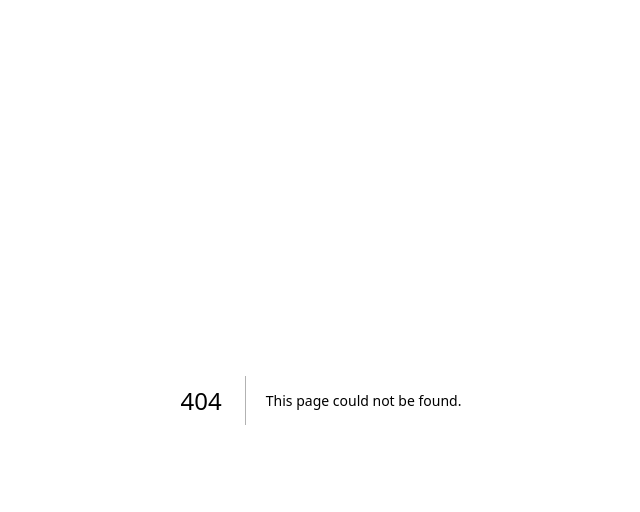
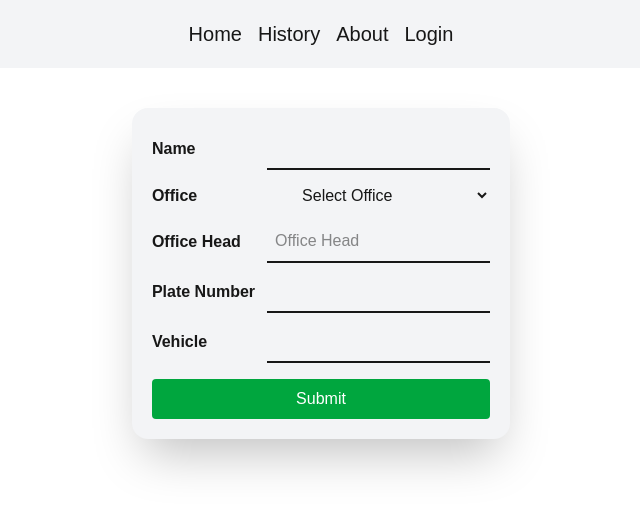
Before and after one commit to jermBB11/Fuel-Req, a Next.js app: page /fuel_request in a window 1280 px wide. Before the commit this address had no page. Shown: the top 512 px of the page, without its empty margins (319-959 px from the left). Built offline with nearby package versions, Linux system fonts and the light colour scheme.

Commit message:
fuel request form added

```diff
--- a/pages/_document.tsx
+++ b/pages/_document.tsx
@@ -1,9 +1,11 @@
 import { Html, Head, Main, NextScript } from "next/document";
+import Navbar from "./navbar";
 
 export default function Document() {
   return (
     <Html lang="en">
       <Head />
+      <Navbar/>
       <body className="antialiased">
         <Main />
         <NextScript />
--- /dev/null
+++ b/pages/fuel_request.tsx
@@ -0,0 +1,135 @@
+import React, { useState } from "react";
+
+const Fuel_Request = () => {
+  const [requestor_name, setName] = useState("");
+  const [requestor_office, setOffice] = useState("");
+  const [requestor_head_office, setHeadOffice] = useState("");
+  const [plate_no, setPlate] = useState("");
+  const [vehicle, setVehicle] = useState("");
+
+  const select_office: { [key: string]: string } = {
+    MISO: "Bonggo Marcos",
+    OVM: "Martin Lapid-Lapid",
+    CMO: "Lito Romualdez",
+  };
+
+  const handleOfficeChange = (e: React.ChangeEvent<HTMLSelectElement>) => {
+    const selected = e.target.value;
+    setOffice(selected);
+    const headOffice = select_office[selected] || "";
+    setHeadOffice(headOffice);
+  };
+
+  const handleSubmit = async (e: React.FormEvent<HTMLFormElement>) => {
+    e.preventDefault();
+    const request = {
+      requestor_name,
+      requestor_office,
+      requestor_head_office,
+      plate_no,
+      vehicle,
+    };
+
+    try {
+      const response = await fetch(`${process.env.NEXT_PUBLIC_APP_URL}/add`, {
+        method: "POST",
+        headers: { "Content-Type": "application/json" },
+        body: JSON.stringify(request),
+      });
+
+      if (!response.ok) {
+        throw new Error("Failed to submit request.");
+      }
+      alert("Request submitted successfully!");
+    } catch (error) {
+      console.error("Submission error:", error);
+      alert("Failed to submit request. Please try again.");
+    }
+  };
+
+  return (
+    <div className="flex justify-center mt-10">
+      <form
+        className="bg-gray-100 flex p-5 rounded-2xl shadow-2xl"
+        onSubmit={handleSubmit}
+      >
+        <div>
+          <div className="gap-5 items-center">
+            <div className="flex justify-between items-center mb-2">
+              <label className="font-bold">Name</label>
+              <input
+                type="text"
+                className="name border-b-2 ml-3 p-2 focus:outline-0"
+                value={requestor_name}
+                onChange={(e) => setName(e.target.value)}
+                required
+              />
+            </div>
+
+            <div className="flex justify-between items-center mb-2">
+              <label className="font-bold">Office</label>
+              <select
+                className="w-50 p-2 focus:outline-0"
+                id="offices"
+                value={requestor_office}
+                onChange={handleOfficeChange}
+                required
+              >
+                <option value="">Select Office</option>
+                <option value="MISO">MISO</option>
+                <option value="OVM">Office of the Vice Mayor</option>
+                <option value="CMO">City Mayor's Office</option>
+              </select>
+            </div>
+
+            <div className="flex justify-between items-center mb-2">
+              <label className="font-bold">Office Head</label>
+              <input
+                type="text"
+                className="office border-b-2 p-2 focus:outline-0"
+                placeholder="Office Head"
+                value={requestor_head_office}
+                readOnly
+              />
+            </div>
+          </div>
+
+          <div className="gap-5">
+            <div className="flex justify-between items-center mb-2">
+              <label className="font-bold">Plate Number</label>
+              <input
+                type="text"
+                className="plate_number border-b-2 ml-3 p-2 focus:outline-0"
+                value={plate_no}
+                onChange={(e) => setPlate(e.target.value)}
+                required
+              />
+            </div>
+
+            <div className="flex justify-between items-center mb-2">
+              <label className="font-bold">Vehicle</label>
+              <input
+                type="text"
+                className="vehicle border-b-2 ml-3 p-2 focus:outline-0"
+                value={vehicle}
+                onChange={(e) => setVehicle(e.target.value)}
+                required
+              />
+            </div>
+
+            <div className="flex justify-center mt-4">
+              <button
+                className="bg-green-600 p-2 rounded text-white w-full"
+                type="submit"
+              >
+                Submit
+              </button>
+            </div>
+          </div>
+        </div>
+      </form>
+    </div>
+  );
+};
+
+export default Fuel_Request;
--- a/pages/index.tsx
+++ b/pages/index.tsx
@@ -1,115 +1,69 @@
-import Image from "next/image";
-import { Geist, Geist_Mono } from "next/font/google";
-
-const geistSans = Geist({
-  variable: "--font-geist-sans",
-  subsets: ["latin"],
-});
-
-const geistMono = Geist_Mono({
-  variable: "--font-geist-mono",
-  subsets: ["latin"],
-});
+import { useEffect, useState } from "react";
 
 export default function Home() {
+  const [data, setData] = useState<any[]>([]);
+
+  useEffect(() => {
+    const fetchData = async () => {
+      try {
+        const res =  await fetch(`${process.env.NEXT_PUBLIC_APP_URL}/fuel-requests`);
+        const data = await res.json();
+        console.log("Fetched data:", data); // <-- Add this
+        setData(data.data);
+      } catch (error) {
+        console.error('error', error);
+      }
+
+    }
+
+    fetchData();
+  }, []);
+
   return (
+
     <div
-      className={`${geistSans.className} ${geistMono.className} font-sans grid grid-rows-[20px_1fr_20px] items-center justify-items-center min-h-screen p-8 pb-20 gap-16 sm:p-20`}
+      className={`font-sans grid grid-rows-[20px_1fr_20px] items-center justify-items-center min-h-screen p-8 pb-20 gap-16 sm:p-20`}
     >
-      <main className="flex flex-col gap-[32px] row-start-2 items-center sm:items-start">
-        <Image
-          className="dark:invert"
-          src="/next.svg"
-          alt="Next.js logo"
-          width={180}
-          height={38}
-          priority
-        />
-        <ol className="font-mono list-inside list-decimal text-sm/6 text-center sm:text-left">
-          <li className="mb-2 tracking-[-.01em]">
-            Get started by editing{" "}
-            <code className="bg-black/[.05] dark:bg-white/[.06] font-mono font-semibold px-1 py-0.5 rounded">
-              pages/index.tsx
-            </code>
-            .
-          </li>
-          <li className="tracking-[-.01em]">
-            Save and see your changes instantly.
-          </li>
-        </ol>
-        <div className="flex gap-4 items-center flex-col sm:flex-row">
-          <a
-            className="rounded-full border border-solid border-transparent transition-colors flex items-center justify-center bg-foreground text-background gap-2 hover:bg-[#383838] dark:hover:bg-[#ccc] font-medium text-sm sm:text-base h-10 sm:h-12 px-4 sm:px-5 sm:w-auto"
-            href="https://vercel.com/new?utm_source=create-next-app&utm_medium=default-template-tw&utm_campaign=create-next-app"
-            target="_blank"
-            rel="noopener noreferrer"
-          >
-            <Image
-              className="dark:invert"
-              src="/vercel.svg"
-              alt="Vercel logomark"
-              width={20}
-              height={20}
-            />
-            Deploy now
-          </a>
-          <a
-            className="rounded-full border border-solid border-black/[.08] dark:border-white/[.145] transition-colors flex items-center justify-center hover:bg-[#f2f2f2] dark:hover:bg-[#1a1a1a] hover:border-transparent font-medium text-sm sm:text-base h-10 sm:h-12 px-4 sm:px-5 w-full sm:w-auto md:w-[158px]"
-            href="https://nextjs.org/docs?utm_source=create-next-app&utm_medium=default-template-tw&utm_campaign=create-next-app"
-            target="_blank"
-            rel="noopener noreferrer"
-          >
-            Read our docs
-          </a>
-        </div>
-      </main>
-      <footer className="row-start-3 flex gap-[24px] flex-wrap items-center justify-center">
-        <a
-          className="flex items-center gap-2 hover:underline hover:underline-offset-4"
-          href="https://nextjs.org/learn?utm_source=create-next-app&utm_medium=default-template-tw&utm_campaign=create-next-app"
-          target="_blank"
-          rel="noopener noreferrer"
-        >
-          <Image
-            aria-hidden
-            src="/file.svg"
-            alt="File icon"
-            width={16}
-            height={16}
-          />
-          Learn
-        </a>
-        <a
-          className="flex items-center gap-2 hover:underline hover:underline-offset-4"
-          href="https://vercel.com/templates?framework=next.js&utm_source=create-next-app&utm_medium=default-template-tw&utm_campaign=create-next-app"
-          target="_blank"
-          rel="noopener noreferrer"
-        >
-          <Image
-            aria-hidden
-            src="/window.svg"
-            alt="Window icon"
-            width={16}
-            height={16}
-          />
-          Examples
-        </a>
-        <a
-          className="flex items-center gap-2 hover:underline hover:underline-offset-4"
-          href="https://nextjs.org?utm_source=create-next-app&utm_medium=default-template-tw&utm_campaign=create-next-app"
-          target="_blank"
-          rel="noopener noreferrer"
-        >
-          <Image
-            aria-hidden
-            src="/globe.svg"
-            alt="Globe icon"
-            width={16}
-            height={16}
-          />
-          Go to nextjs.org →
-        </a>
-      </footer>
+      <h1 className="text-3xl font-bold">Fuel Inventory</h1>
+
+      <div>
+        <table className="border-1 border-black">
+          <thead className="border-1 border-black p-2 bg-black">
+            <tr className="border-1 border-black text-center">
+              <th className="border-1 border-white p-2 text-center text-white">Request ID</th>
+              <th className="border-1 border-white p-2 text-center text-white">Date Requested</th>
+              <th className="border-1 border-white p-2 text-center text-white">Requestor</th>
+              <th className="border-1 border-white p-2 text-center text-white">Requestor Office</th>
+              <th className="border-1 border-white p-2 text-center text-white">Office Head</th>
+              <th className="border-1 border-white p-2 text-center text-white">Plate #</th>
+              <th className="border-1 border-white p-2 text-center text-white">Vehicle</th>
+              <th className="border-1 border-white p-2 text-center text-white">Status</th>
+              <th className="border-1 border-white p-2 text-center text-white">Action</th>
+            </tr>
+          </thead>
+          <tbody>
+            {data.map((d:any) => (
+              <tr key={d.id}>
+              <td className="border-1 border-black p-2 text-center">{d.request_id}</td>
+              <td className="border-1 border-black p-2 text-center">{d.date_requested}</td>
+              <td className="border-1 border-black p-2 text-center">{d.requestor_name}</td>
+              <td className="border-1 border-black p-2 text-center">{d.requestor_office}</td>
+              <td className="border-1 border-black p-2 text-center">{d.requestor_head_office}</td>
+              <td className="border-1 border-black p-2 text-center">{d.plate_no}</td>
+              <td className="border-1 border-black p-2 text-center">{d.vehicle}</td>
+              <td className="border-1 border-black p-2 text-center">{d.status}</td>
+              <td className="border-1 border-black p-2 text-center">
+                <div className="flex gap-2">
+                  <button className="rounded px-3 border-1 border-black bg-green-600 text-white">Approve</button>
+                  <button className="rounded px-3 border-1 border-black bg-red-500 text-white">Reject</button>
+                </div>
+              </td>
+            </tr>
+            ))}
+
+          </tbody>
+        </table>
+      </div>
     </div>
   );
 }
--- /dev/null
+++ b/pages/navbar.tsx
@@ -0,0 +1,22 @@
+import React from "react";
+
+const Navbar = () => {
+  return (
+    <div className="p-5 bg-gray-100 drop-shadow-black">
+      <div className="">
+        <ul className="flex gap-4  text-xl justify-center">
+        <a href="">Home</a>
+        <a href="">History</a>
+        <a href="">About</a>
+        <div className="items-end">
+        <button>Login</button>
+      </div>
+      </ul>
+
+      </div>
+
+    </div>
+  );
+};
+
+export default Navbar;
```
